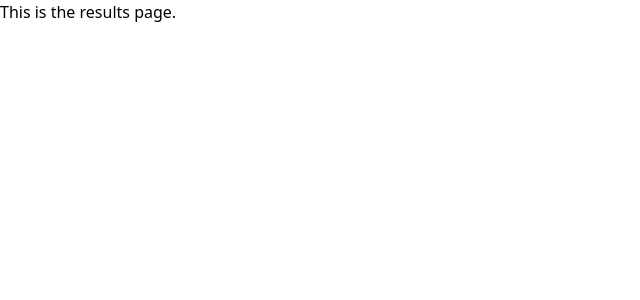
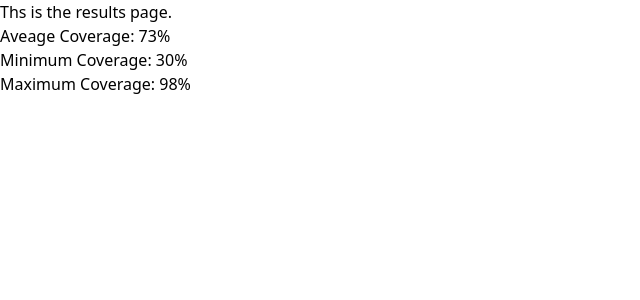
Before and after one commit to Sam-Drake-2007/CANshield, a React (Vite) app: page /results in a window 1280 px wide. Shown: the top 300 px of the page, without its empty margins (0-640 px from the left). Built offline with nearby package versions, Linux system fonts and the light colour scheme.

Commit message:
Added asset and slightly modified results page

```diff
--- a/src/pages/results/ResultsPage.jsx
+++ b/src/pages/results/ResultsPage.jsx
@@ -1,7 +1,16 @@
 export default function Results() {
+
+    const stats = {
+        average_coverage: 73,
+        min_coverage: 30,
+        max_coverage: 98,
+    };
     return (
         <main>
-            <h1>This is the results page.</h1>
+            <h1>Ths is the results page.</h1>
+            <p>Aveage Coverage: {stats.average_coverage}%</p>
+            <p>Minimum Coverage: {stats.min_coverage}%</p>
+            <p>Maximum Coverage: {stats.max_coverage}%</p>
         </main>
     );
 }
```
Also changed, not shown: src/assets/King.png (added).
